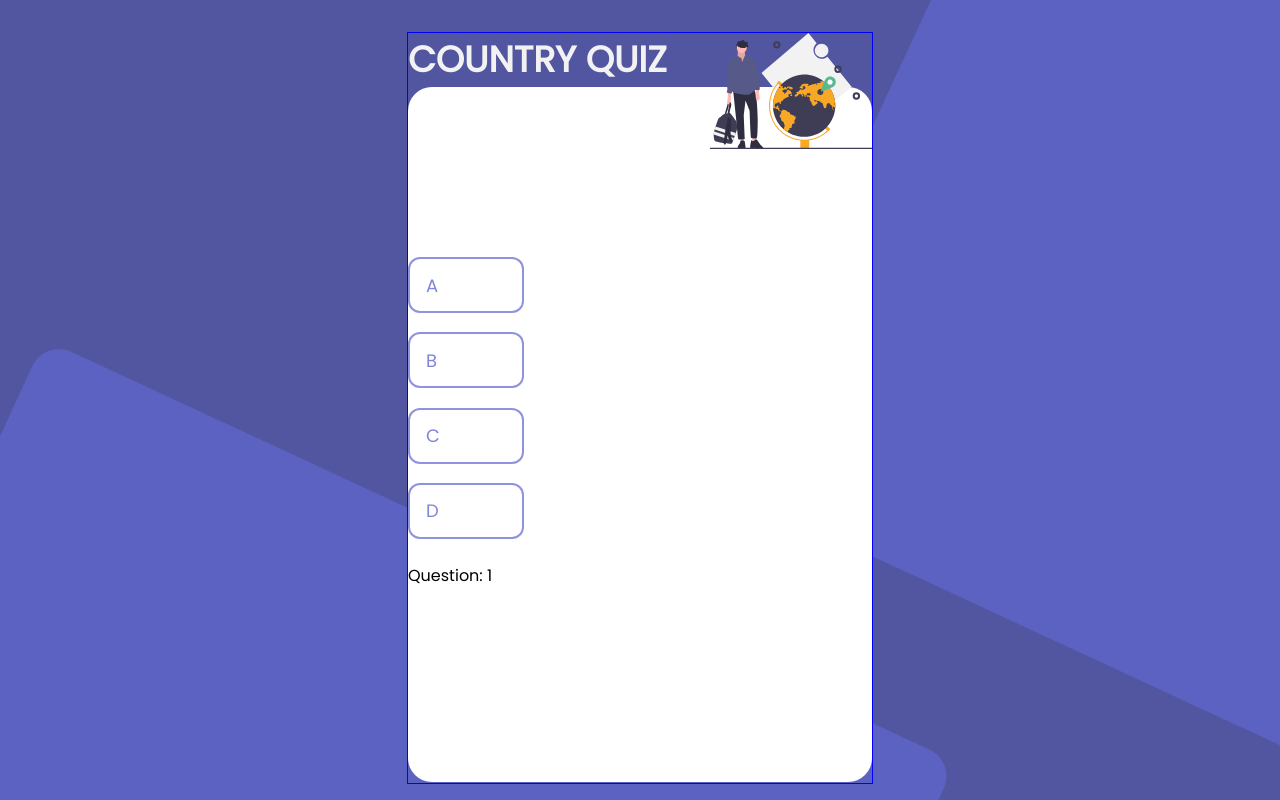
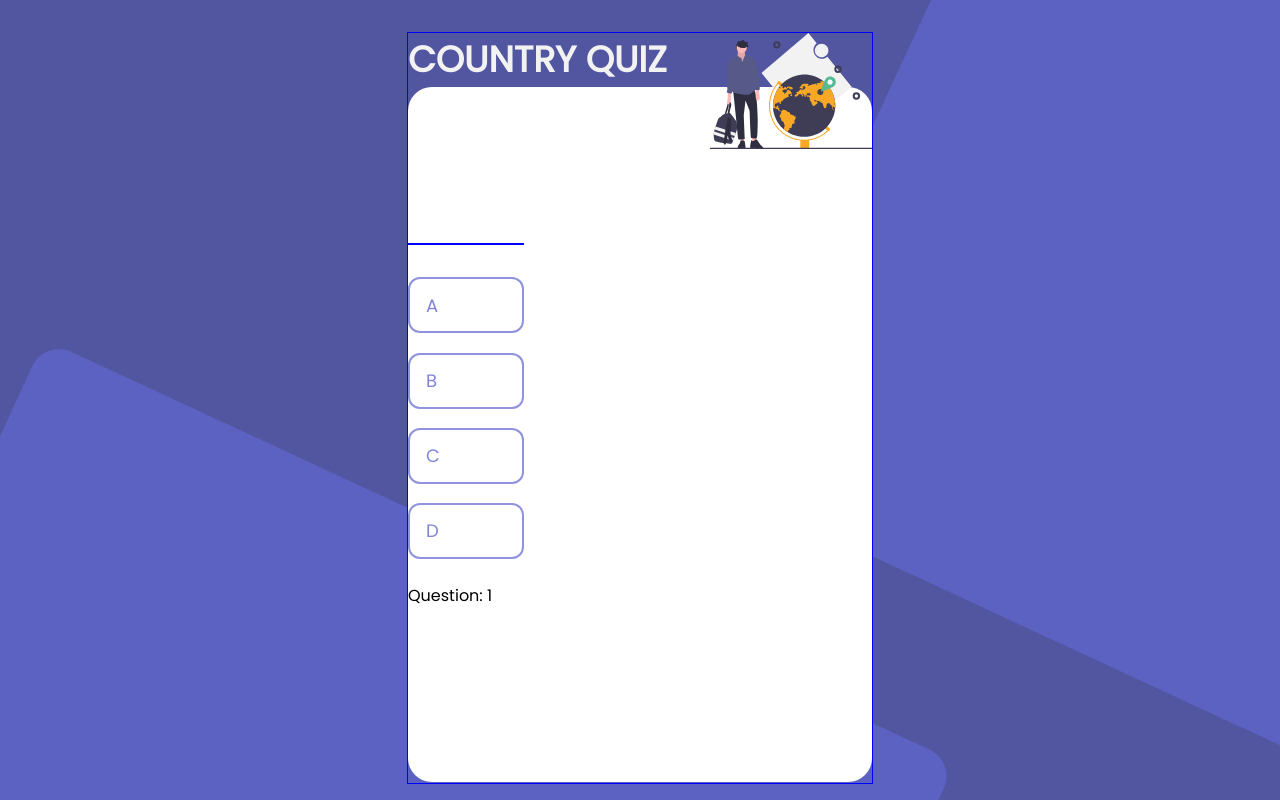
Before and after one commit to hieund20/react-country-quiz-app, a React (Create React App) app: page /flag in a window 1280 px wide. Shown: the top 800 px of the page. Built offline with nearby package versions, Linux system fonts and the light colour scheme; no server answers.

Commit message:
fix bug UI capital question Text

```diff
--- a/src/components/Questions/style.scss
+++ b/src/components/Questions/style.scss
@@ -6,6 +6,8 @@
         margin: 0 auto;
     }
     &-text {
+        border: 1px solid blue;
+        margin-top: 2.4rem;
         margin-bottom: 2rem;
         & > span {
             font-style: normal;
```
